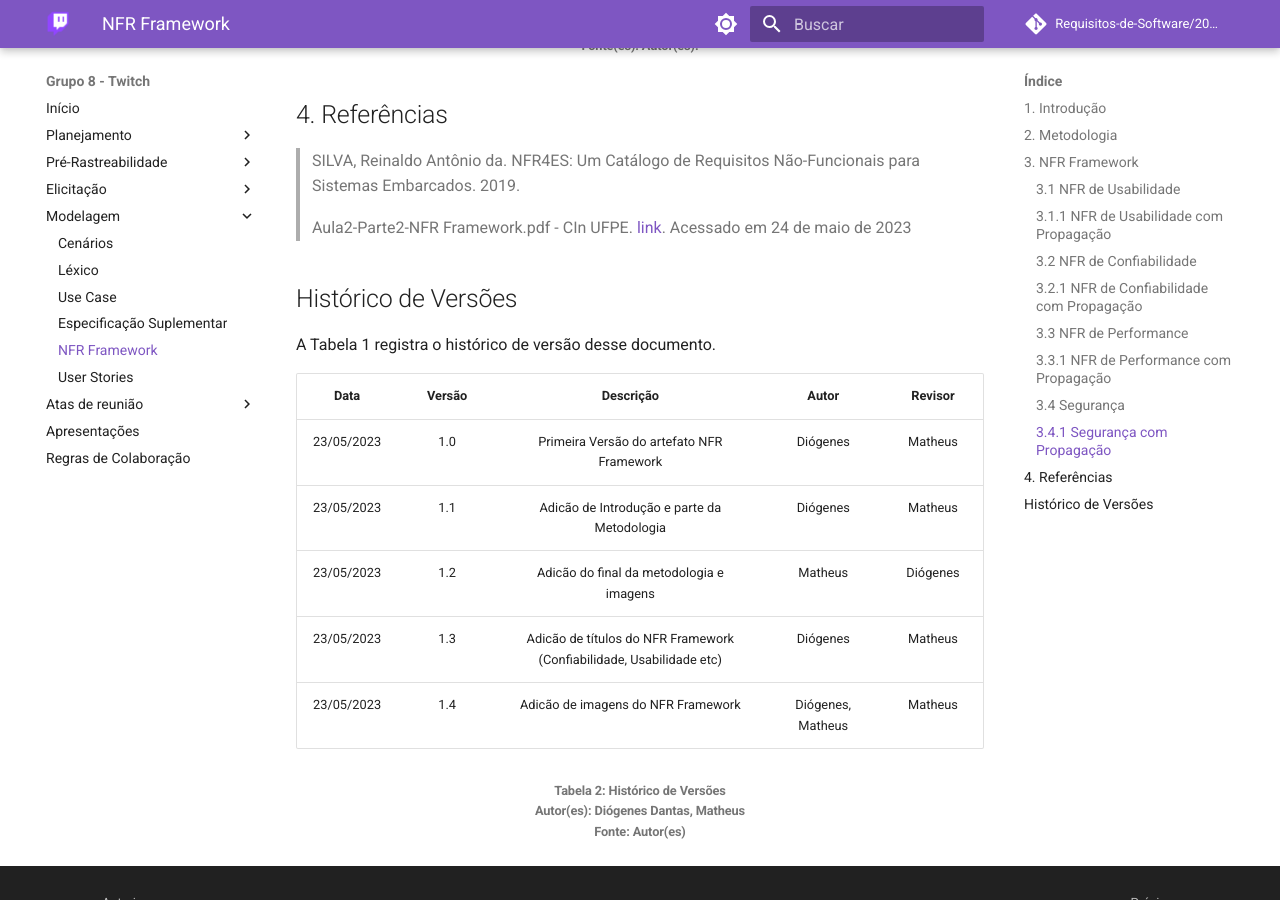
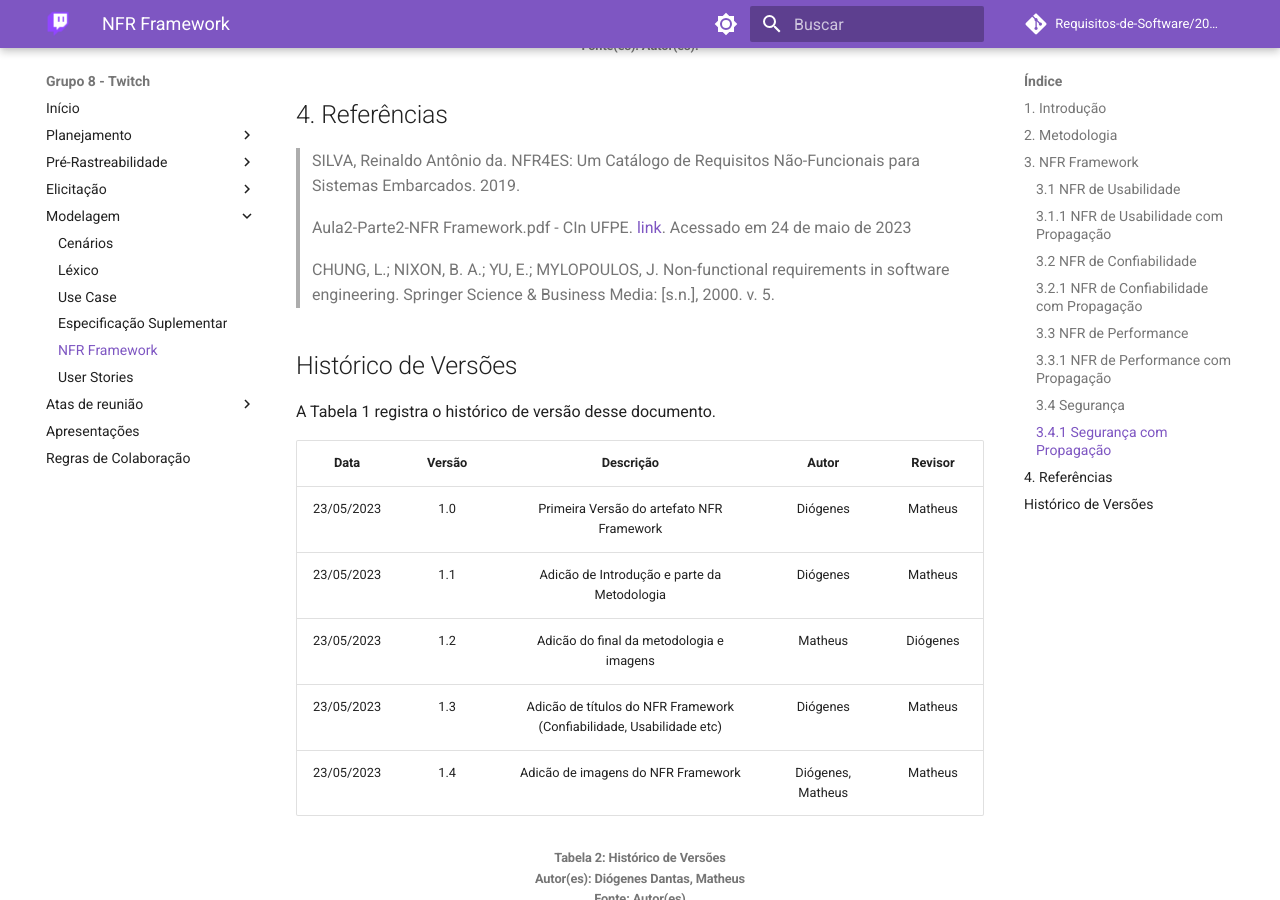
Before and after one commit to Requisitos-de-Software/2023.1-Twitch, an MkDocs documentation site: the page built from docs/modelagem/nfr.md, in a window 1280 px wide and 900 px high, scrolled down 3964 px. Built offline with MkDocs 1.6.1 and Material for MkDocs 9.7.7, drawn with Linux system fonts in a browser that asks for light colours; comment, search, counter and statistics services are not loaded.

Commit message:
add: Atualização de Referência

```diff
--- a/docs/modelagem/nfr.md
+++ b/docs/modelagem/nfr.md
@@ -172,6 +172,8 @@ Dessa forma, a partir dos requisitos não-funcionais elicitados na fase de Elici
 
 > Aula2-Parte2-NFR Framework.pdf - CIn UFPE. [link](https://www.cin.ufpe.br/~if716/arquivos20152/experimentoBruno/Aula2/Aula2-Parte2-NFR%20Framework.pdf). Acessado em 24 de maio de 2023
 
+> CHUNG, L.; NIXON, B. A.; YU, E.; MYLOPOULOS, J. Non-functional requirements in software engineering. Springer Science & Business Media: [s.n.], 2000. v. 5.
+
 
 ## Histórico de Versões
 
```
